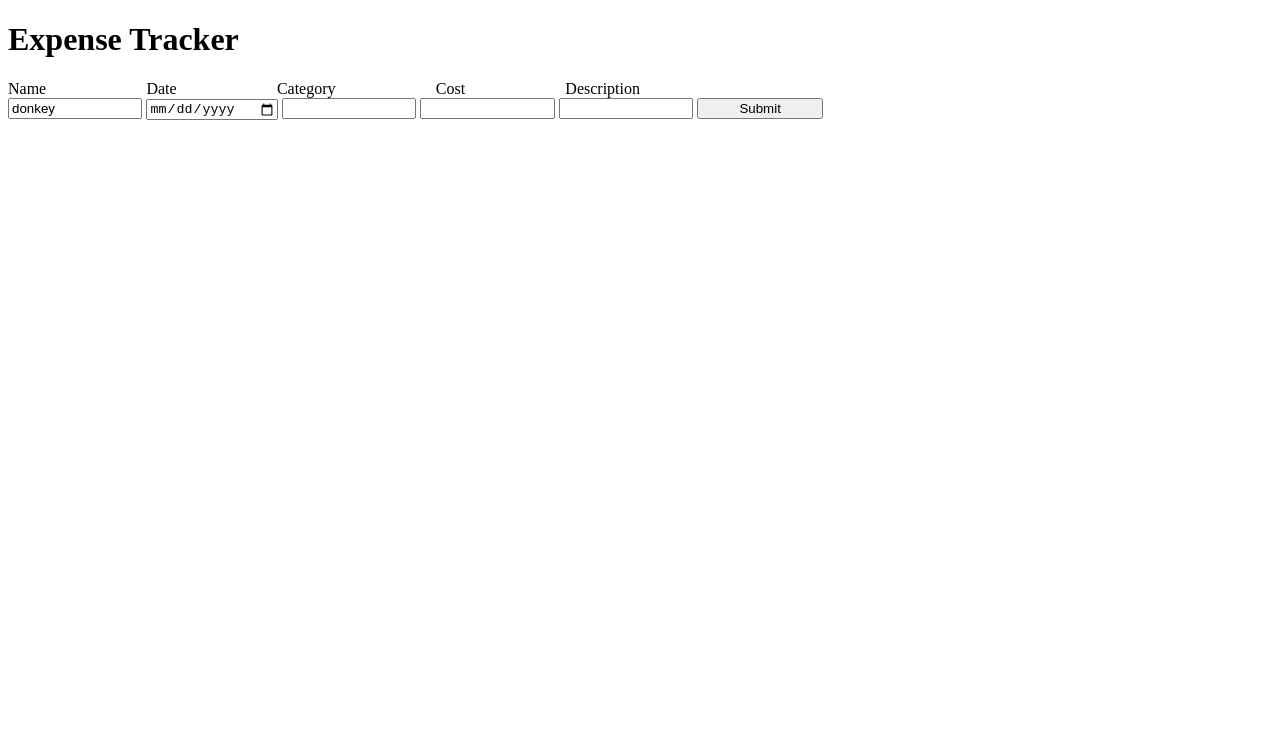
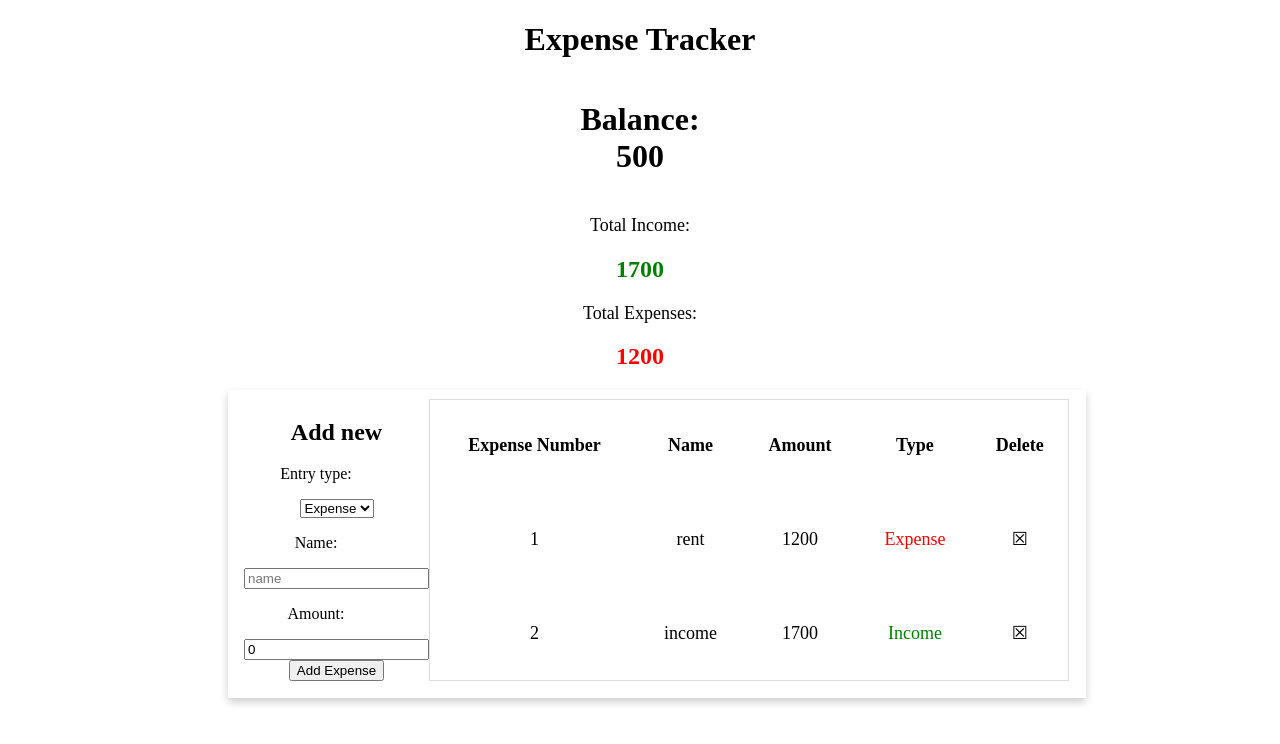
Before and after one commit to bburchett13/expenseTracker, a plain HTML site: page index.html in a window 1280 px wide. Drawn offline with Linux system fonts and the light colour scheme.

Commit message:
Changed tracker to table

```diff
--- a/index.html
+++ b/index.html
@@ -14,39 +14,86 @@
     <body>
 
         <h1>Expense Tracker</h1>
-        <div id="cellTitles">
 
-            <div class="categoryName">Name</div>
+        <div class="summary">
+            <div>
+                <h1>Balance:
+                    <span id="updatedBal">
+                          7000
+                      </span>
+                </h1>
+            </div>
+            <br />
+            <div class="total">
+                <div>
+                    <div class="totalHeader">
+                    Total Income:
+                    </div>
+                    <div>
+                        <h2 style="color: green;"
+                            id="updatedInc">
+                            25000
+                        </h2>
+                    </div>
+                </div>
+                <div class="verticle">
+                <div>
+                    <div class="totalHeader">
+                    Total Expenses:
+                    </div>
+                    <div>
+                        <h2 style="color: red;"
+                            id="updatedExp">
+                            18000
+                        </h2>
+                    </div>
+                </div>
+            </div>
+            <div class="root">
+                <div id="new">
+                    <h2>Add new</h2>
 
-            <div class="categoryName">Date</div>
+                    <div class="inputs">
+                        <div class="inputitem">
+                            <p style="width: 9rem">
+                                Entry type:
+                            </p>
+                            <select id='itemType'>
+                                <option value="0">Expense</option>
+                                <option value="1">Income</option>
+                            </select>
+                        </div>
+                        <div class="inputitem">
+                            <p style="width: 9rem">Name:</p>
+                            <input id="name"
+                                type="text"
+                                value=""
+                                placeholder="name" />
+                        </div>
+                        <div class="inputitem">
+                            <p style="width: 9rem">Amount:</p>
+                            <input value="0"
+                                id="amount"
+                                name="mod"
+                                type="number"
+                                placeholder="amount" />
+                        </div>
+                    </div>
+                    <button onclick="addItem()">
+                        Add Expense
+                    </button>
+                </div>
 
-            <div class="categoryName">Category</div>
-
-            <div class="categoryName">Cost</div>
-
-            <div class="categoryName">Description</div>
-
-        </div>
-        <div class="addExpense">
-
-            <input type="text" value='donkey' id="expenseName">
-
-            <input type="date" id="expenseDate">
-
-            <input type="text" id="expenseCategory">
-
-            <input type="number" id="expenseValue">
-
-            <input type="text" id="expenseDescription">
-
-            <input type="button" id="submit" value="Submit">
-
-        </div>
-
-        <ul id="expenseList">
-
-        </ul>
-
+                <table id="table">
+                    <tr class="titles">
+                        <th>Expense Number</th>
+                        <th>Name</th>
+                        <th>Amount</th>
+                        <th>Type</th>
+                        <th>Delete</th>
+                    </tr>
+                </table>
+            </div>
     </body>
 
 </html>
--- a/script.js
+++ b/script.js
@@ -1,72 +1,100 @@
-let newExpense;
-let expenses = [];
-let expenseName = document.querySelector('#expenseName');
-let expenseDate = document.querySelector('#expenseDate');
-let expenseCategory = document.querySelector('#expenseCategory');
-let expenseValue = document.querySelector('#expenseValue');
-let expenseDescription = document.querySelector('#expenseDescription');
-let expenseList = document.querySelector('#expenseList');
+// Initial Expense List
+let expenseList = [
+    {type: 0, name: "rent", amount: 1200},
+    {type: 1, name: "income", amount: 1700}
 
-let submit = document.querySelector("#submit");
-submit.addEventListener('click', () => {
-    newExpense = new expense(expenseName.value, expenseDate.value, expenseCategory.value, expenseValue.value, expenseDescription.value);
-    expenses.push(newExpense);
-    showExpenses(newExpense);
+];
 
+// Function to update expense summary
+function updateSummary() {
+    let totalIncome = expenseList.reduce((income, expense) => {
+        if (expense.type === 1) income += expense.amount;
+        return income;
+    }, 0);
+    let totalExpense = expenseList.reduce((exp, expense) => {
+        if (expense.type === 0) exp += expense.amount;
+        return exp;
+    }, 0);
+    updatedInc.innerText = totalIncome;
+    updatedExp.innerText = totalExpense;
+    updatedBal.innerText = totalIncome - totalExpense;
+}
 
-});
+// Function to add row to expense table
+function addItem() {
+    let type = itemType.value;
+    let name = document.getElementById("name");
+    let amount = document.getElementById("amount");
 
-function expense(name, date, category, value, description) {
+    // Input validation
+    if (name.value === "" || Number(amount.value) === 0)
+        return alert("Incorrect Input");
+    if (Number(amount.value) <= 0)
+        return alert(
+            "Incorrect amount! can't add negative"
+        );
 
-    this.name = name;
-    this.date = date;
-    this.category = category;
-    this.value = value;
-    this.description = description;
+    // Push new data
+    expenseList.push({
+        type: Number(type),
+        name: name.value,
+        amount: Number(amount.value),
+    });
 
+    updateTable();
+    name.value = "";
+    amount.value = 0;
 }
-let nodeName;
-let nodeDate;
-let nodeCategory;
-let nodeValue;
-let nodeDescription;
-function showExpenses(expense) {
 
-    addingExpense = document.createElement('li');
+// Function to load all entry in the expense table
+function loadItems(expense, i) {
+    let arrowColor;
 
-    nodeName = document.createElement('div');
-    nodeName.className = 'listItem';
-    nodeNameContent = document.createTextNode(expense.name);
-    nodeName.appendChild(nodeNameContent);
+    let table = document.getElementById("table");
+    let row = table.insertRow(i + 1);
+    let cell0 = row.insertCell(0);
+    let cell1 = row.insertCell(1);
+    let cell2 = row.insertCell(2);
+    let cell3 = row.insertCell(3);
+    let cell4 = row.insertCell(4);
+    cell0.innerHTML = i + 1;
+    cell1.innerHTML = expense.name;
+    cell2.innerHTML = expense.amount;
+    cell4.innerHTML = "☒";
+    cell4.classList.add('delButton');
+    cell4.addEventListener("click", () => del(expense));
+    if (expense.type === 0) {
+        arrowColor = "red";
+        cell3.innerHTML = "Expense";
+    } else {
+        arrowColor = "green";
+        cell3.innerHTML = "Income";
+    }
+    cell3.style.color = arrowColor;
+}
 
-    nodeDate = document.createElement('div');
-    nodeDate.className = 'listItem';
-    nodeDateContent = document.createTextNode(expense.date)
-    nodeDate.appendChild(nodeDateContent);
+// Clear the table before updating
+function remove() {
+    while (table.rows.length > 1) table.deleteRow(-1);
+}
 
-    nodeCategory = document.createElement('div');
-    nodeCategory.className = 'listItem';
-    nodeCategoryContent = document.createTextNode(expense.category)
-    nodeCategory.appendChild(nodeCategoryContent);
+// Function to delete a specific expense line item
+function del(removeExpense) {
+    remove();
+    expenseList = expenseList.filter(
+        (expense) => expense.name !== removeExpense.name
+    );
+    expenseList.map((expenses, i) => loadItems(expenses, i));
+    updateSummary();
+}
 
-    nodeValue = document.createElement('div');
-    nodeValue.className = 'listItem';
-    nodeValueContent = document.createTextNode(expense.value)
-    nodeValue.appendChild(nodeValueContent);
+// To update table to show all entries
+function updateTable() {
+    remove();
+    expenseList.map((expenses, i) => {
+        loadItems(expenses, i);
+    });
+    updateSummary();
+}
 
-    nodeDescription = document.createElement('div');
-    nodeDescription.className = 'listItem';
-    nodeDescriptionContent = document.createTextNode(expense.description)
-    nodeDescription.appendChild(nodeDescriptionContent);
-
-
-    addingExpense.appendChild(nodeName);
-    addingExpense.appendChild(nodeDate);
-    addingExpense.appendChild(nodeCategory);
-    addingExpense.appendChild(nodeValue);
-    addingExpense.appendChild(nodeDescription);
-
-    expenseList.appendChild(addingExpense);
-
-
-}
+updateTable();
--- a/style.css
+++ b/style.css
@@ -1,21 +1,57 @@
-#cellTitles {
+body {
 
-    display:flex;
-    flex-direction: row;
-    justify-content: space-between;
-    padding-right: 50%
+    display: flexbox;
 
 }
 
-li, .listItem{
+.delButton:hover {
+    transform: scale(1.23);
 
+    color: green;
+}
+
+#table {
+    border-collapse: collapse;
+    width: 50vw;
+    border: 1px solid #ddd;
+    font-size: 18px;
+}
+
+/* Table */
+#table th,
+#table td {
+    text-align: center;
+    padding: 12px;
+}
+
+.root {
+    width: fit-content;
+    background-color: white;
+    display: flex;
+    margin: auto;
+    padding: 2%;
+    padding-top: 1%;
+    justify-content: center;
+    text-align: center;
+    border-width: 6px;
+    border: 6px grey;
+    box-sizing: content-box;
+    box-shadow: 0 4px 8px 0 rgba(0, 0, 0, 0.2);
+    min-height: 30vh;
+}
+
+.summary, h1, h2 {
     display:flex;
-    flex-direction: row;
-    justify-content: start;
-    /* margin:10px; */
-}
-.listItem, input {
-
-    width: 10%;
+    flex-direction: column;
+    justify-content: center;
+    align-items: center;
 
 }
+
+.totalHeader {
+
+    display: flex;
+    align-items: center;
+    justify-content: center;
+    font-size: large;
+}
```
